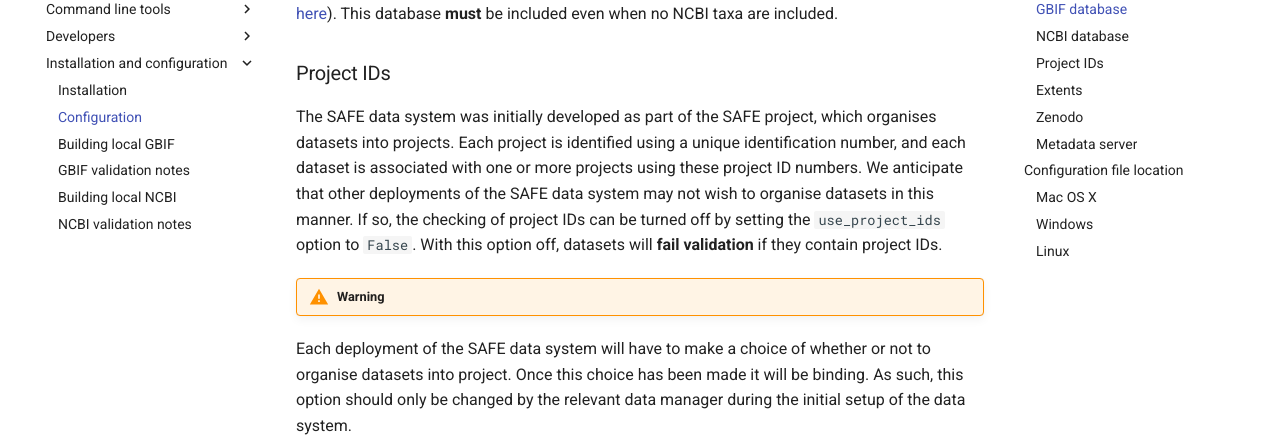
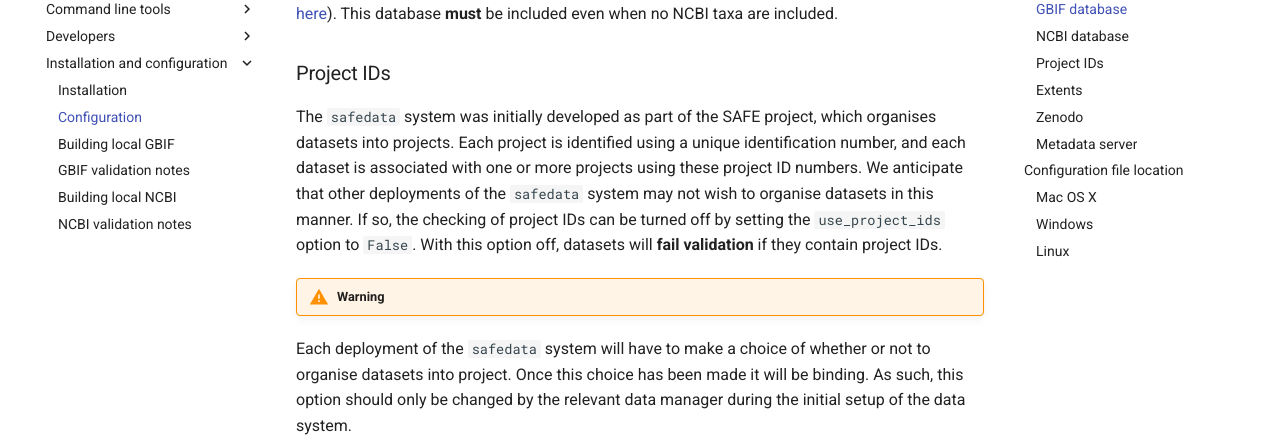
Before and after one commit to ImperialCollegeLondon/safedata_validator, an MkDocs documentation site: the page built from docs/install/configuration.md, in a window 1280 px wide and 900 px high, scrolled down 2278 px. Shown: the part 153-600 px from the top of the window. Built offline with MkDocs 1.6.1 and Material for MkDocs 9.7.7, drawn with Linux system fonts in a browser that asks for light colours; comment, search, counter and statistics services are not loaded.

Commit message:
Switched to using David's suggested name for overall system

```diff
--- a/docs/install/configuration.md
+++ b/docs/install/configuration.md
@@ -115,17 +115,16 @@ when no NCBI taxa are included.
 
 ### Project IDs
 
-The SAFE data system was initially developed as part of the SAFE project, which
+The `safedata` system was initially developed as part of the SAFE project, which
 organises datasets into projects. Each project is identified using a unique
 identification number, and each dataset is associated with one or more projects using
-these project ID numbers. We anticipate that other deployments of the SAFE data system
+these project ID numbers. We anticipate that other deployments of the `safedata` system
 may not wish to organise datasets in this manner. If so, the checking of project IDs can
 be turned off by setting the `use_project_ids` option  to `False`. With this option off,
 datasets will **fail validation** if they contain project IDs.
 
 !!! Warning
-
-  Each deployment of the SAFE data system will have to make a choice of whether or not
+  Each deployment of the `safedata` system will have to make a choice of whether or not
   to organise datasets into project. Once this choice has been made it will be binding.
   As such, this option should only be changed by the relevant data manager during the
   initial setup of the data system.
```
